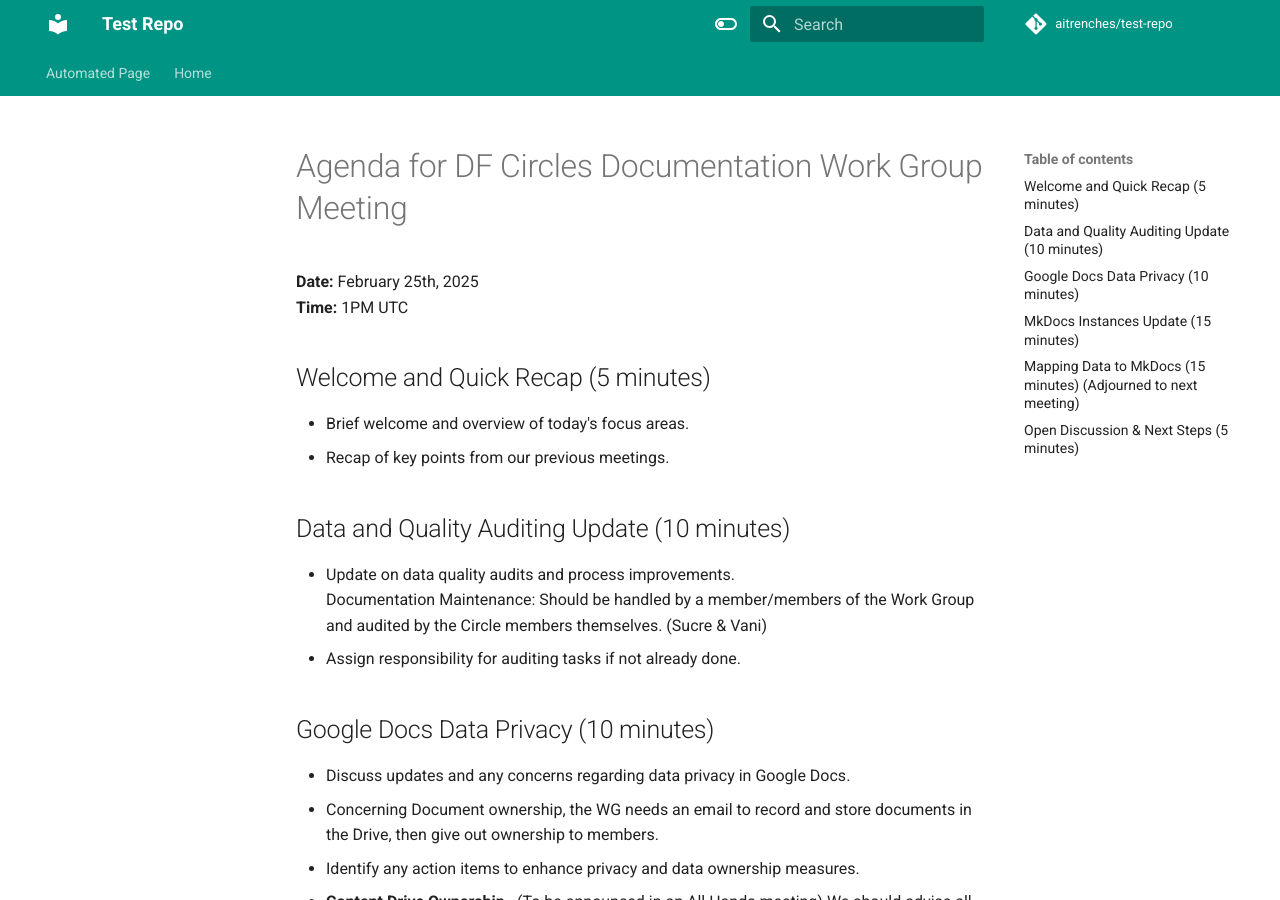
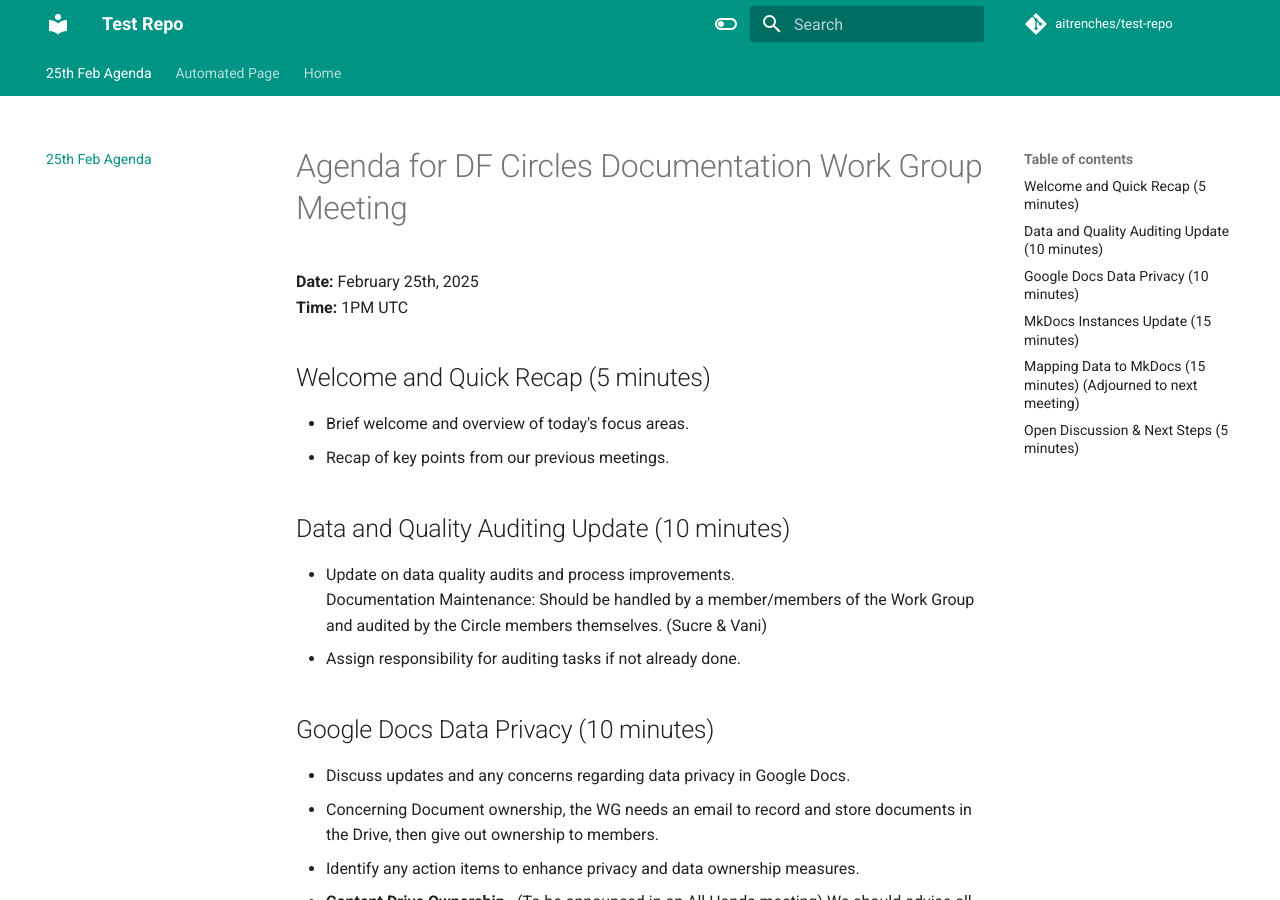
Before and after one commit to aitrenches/test-repo, an MkDocs documentation site: the page built from docs/25th-feb-agenda.md, in a window 1280 px wide and 900 px high. Built offline with MkDocs 1.6.1 and Material for MkDocs 9.7.7, drawn with Linux system fonts in a browser that asks for light colours; comment, search, counter and statistics services are not loaded.

Commit message:
Update navigation: add 25th Feb Agenda

```diff
--- a/mkdocs.yml
+++ b/mkdocs.yml
@@ -51,5 +51,6 @@ markdown_extensions:
       emoji_generator: !!python/name:materialx.emoji.to_svg
 
 nav:
+  - 25th Feb Agenda: 25th-feb-agenda.md
   - Automated Page: auto_page.md
   - Home: index.md
```
